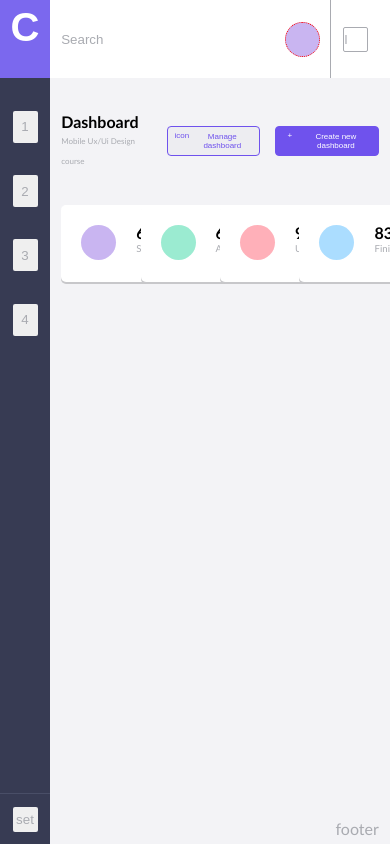
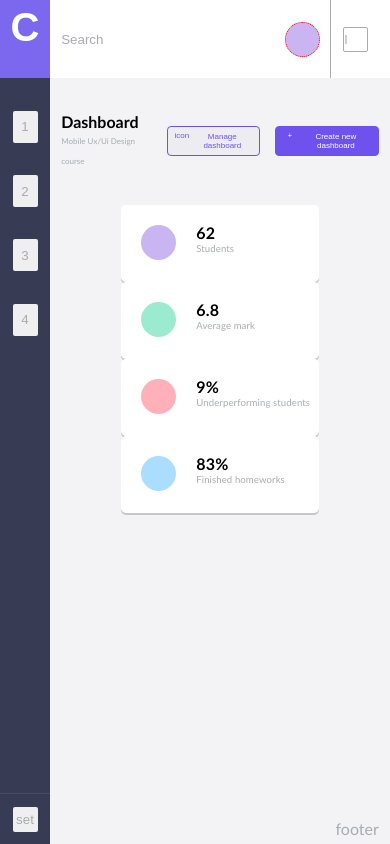
Before and after one commit to mroleg-git/myCSStests, a website built with webpack: page src/index.html in a window 390 px wide. Built offline with nearby package versions, Linux system fonts and the light colour scheme.

Commit message:
редактирую сетку и виджет

```diff
--- a/src/index.html
+++ b/src/index.html
@@ -109,7 +109,7 @@
                         </div>
                     </div>
                     <div class="col-3 "><!-- col-3__modified__a-->
-                        <div class="widget widget__view--decorated">
+                        <div class="widget">
 
                             <div class="widget__content">
                                 <div class="widget__iconframe widget__iconframe__clor1">
@@ -122,7 +122,7 @@
                         </div>
                     </div>
                     <div class="col-3 "><!-- col-3__modified__a-->
-                        <div class="widget widget__view--decorated">
+                        <div class="widget">
 
                             <div class="widget__content">
                                 <div class="widget__iconframe widget__iconframe__clor2">
@@ -135,7 +135,7 @@
                         </div>
                     </div>
                     <div class="col-3 "><!-- col-3__modified__a-->
-                        <div class="widget widget__view--decorated">
+                        <div class="widget">
 
                             <div class="widget__content">
                                 <div class="widget__iconframe widget__iconframe__clor3">
@@ -153,7 +153,7 @@
                     <div class="col-6 col-6__modified__a">
                         <div class="row row__clear__margin">
                             <div class="col-12">
-                                <div class="widget widget__view--decorated">
+                                <div class="widget">
                                     <div class="widget__toolBar">
                                         <div class="widget__title"></div>
                                         <div class="widget__legend"></div>
@@ -170,7 +170,7 @@
                             </div>
 
                             <div class="col-6 col-3__modified__b">
-                                <div class="widget widget__view--decorated">
+                                <div class="widget">
                                     <div class="widget__toolBar">
                                         <div class="widget__title"></div>
                                         <div class="widget__legend"></div>
@@ -186,7 +186,7 @@
                                 </div>
                             </div>
                             <div class="col-6 col-3__modified__b">
-                                <div class="widget widget__view--decorated">
+                                <div class="widget">
                                     <div class="widget__toolBar">
                                         <div class="widget__title"></div>
                                         <div class="widget__legend"></div>
@@ -205,7 +205,7 @@
                     </div>
 
                     <div class="col-3 ">
-                        <div class="widget widget__view--decorated">
+                        <div class="widget">
 
                             <div class="widget__content">
                                 <div class="widget__iconframe widget__iconframe__clor0">
@@ -219,7 +219,7 @@
                     </div>
 
                     <div class="col-3 ">
-                        <div class="widget widget__view--decorated">
+                        <div class="widget">
 
                             <div class="widget__content">
                                 <div class="widget__iconframe widget__iconframe__clor0">
--- a/src/scss/scssModules/content.scss
+++ b/src/scss/scssModules/content.scss
@@ -5,8 +5,8 @@
   // flex-direction: column;
   min-width: 310px;
 
-  padding-left: $contentPadding;
-  padding-right: $contentPadding;
+  // padding-left: $contentPadding;
+  // padding-right: $contentPadding;
 
   overflow-y: auto;
 
--- a/src/scss/scssModules/grid.scss
+++ b/src/scss/scssModules/grid.scss
@@ -1,11 +1,6 @@
 .row {
   display: flex;
-  flex-wrap: wrap;
-  justify-content: space-between;
-  // @media (max-width: 440px) {
-  //   justify-content: space-around;
-  //   align-items: center;
-  // }
+
   .col-1 {
     width: $col1;
   }
@@ -45,6 +40,14 @@
   .col-12 {
     width: $col12;
   }
+
+  @media (max-width: 440px) {
+    flex-direction: column;
+    align-items: center;
+    & .col-3 {
+      width: 100%;
+    }
+  }
 }
 
 // // //сетка на float- ах
--- a/src/scss/scssModules/widget.scss
+++ b/src/scss/scssModules/widget.scss
@@ -24,11 +24,12 @@
   display: flex;
   flex-direction: column;
 
-  max-width: 21.7033%;
   min-width: (395px * $scale);
   min-height: (154px * $scale);
+  max-width: 21.7033%;
   // width: 100%;
   // height: 100%;
+  margin: 0 auto;
 
   background: #ffffff;
   box-shadow: 0 2px #c7c7ca;
```
